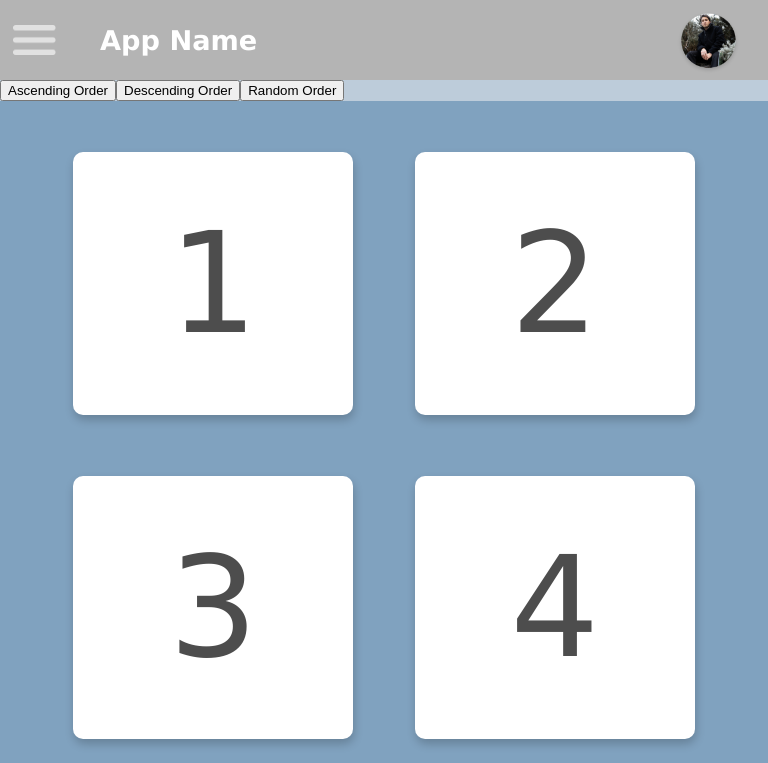
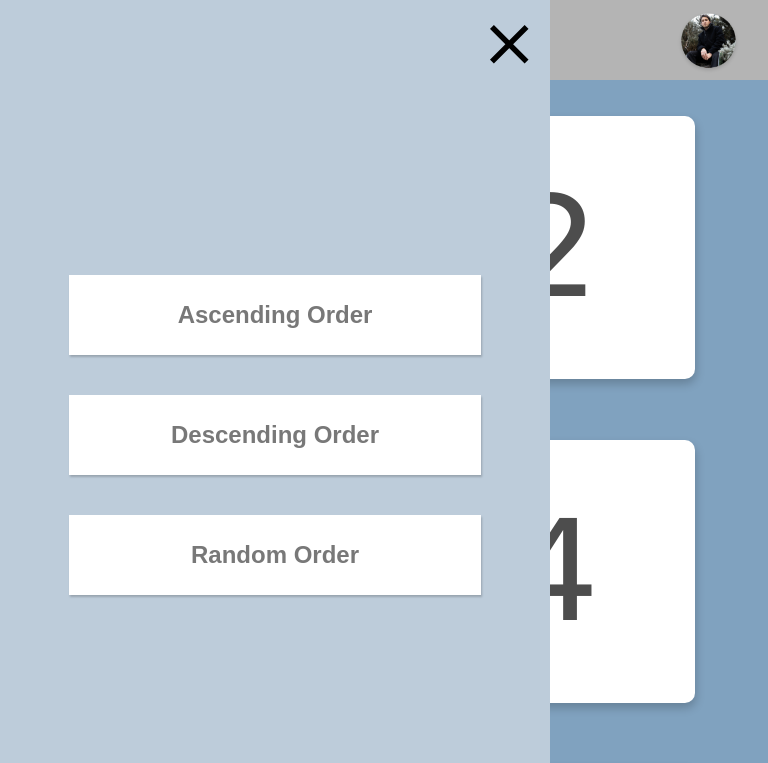
Before and after one commit to adhkr81/sj-trial, a React (Create React App) app: page / in a window 768 px wide. Shown: the top 763 px of the page. Built offline with nearby package versions, Linux system fonts and the light colour scheme.

Commit message:
sidebar css

```diff
--- a/src/App.js
+++ b/src/App.js
@@ -11,6 +11,8 @@ function App() {
   let filledArray = Array.from({length: 20}, (_, i) => i + 1)
 
   const [ card, setCard ] = useState(filledArray)
+
+  const [ slide, setSlide ] = useState(false)
 
 
   function handleAscend() {
@@ -29,15 +31,22 @@ function App() {
     setCard(shuffledArray)
   }
 
+  function handleSlide() {
+    setSlide(!slide)
+  }
+
+  console.log(slide)
 
   return (
     <div className="App">
-        <Navbar />
-        <Sidebar setCard={setCard}
-            filledArray={filledArray}
-            handleAscend={handleAscend}
-            handleDescend={handleDescend}
-            handleRandom={handleRandom}/>
+        <Navbar handleSlide={handleSlide}
+                slide={slide}/>
+
+        <Sidebar handleAscend={handleAscend}
+                 handleDescend={handleDescend}
+                 handleRandom={handleRandom}
+                 handleSlide={handleSlide}/>
+
         <Content card={card}/>
     </div>
   );
--- a/src/components/Content/styles.module.css
+++ b/src/components/Content/styles.module.css
@@ -6,7 +6,7 @@
         flex-direction: column;
         align-items: center;
         background-color: #80A2BF;
-        padding-top: 25px;
+        padding-top: 85px;
     }
 
     .card {
@@ -31,7 +31,7 @@
         align-items: center;
         justify-content: center;
         background-color: #80A2BF;
-        padding-top: 25px;
+        padding-top: 85px;
     }
 
     .card {
@@ -57,7 +57,7 @@
         align-items: center;
         justify-content: center;
         background-color: #80A2BF;
-        padding-top: 20px;
+        padding-top: 85px;
     }
 
     .card {
@@ -83,7 +83,7 @@
         align-items: center;
         justify-content: center;
         background-color: #80A2BF;
-        padding-top: 25px;
+        padding-top: 85px;
     }
 
     .card {
@@ -110,7 +110,7 @@
         align-items: center;
         justify-content: center;
         background-color: #80A2BF;
-        padding-top: 20px;
+        padding-top: 75px;
     }
 
     .card {
--- a/src/components/Navbar/index.js
+++ b/src/components/Navbar/index.js
@@ -2,12 +2,7 @@ import styles from "./styles.module.css"
 import menu from "../../assets/images/menu.png"
 import profile from "../../assets/images/profile.png"
 
-export function Navbar () {
-
-    function handleSlide() {
-        console.log("test")
-    }
-
+export function Navbar ({handleSlide}) {
 
     return (
             <div className={styles.nav}>
--- a/src/components/Navbar/styles.module.css
+++ b/src/components/Navbar/styles.module.css
@@ -1,6 +1,8 @@
 /* MOBILE PORTRAIT*/
 @media only screen and (max-width: 767px) and (orientation : portrait) {
     .nav {
+        position: fixed;
+        width: 100%;
         display: flex;
         justify-content: space-between;
         align-items: center;
@@ -40,6 +42,8 @@
 /* MOBILE LANDSCAPE*/
 @media only screen and (max-width: 767px) and (orientation : landscape) {
     .nav {
+        position: fixed;
+        width: 100%;
         display: flex;
         justify-content: space-between;
         align-items: center;
@@ -80,6 +84,8 @@
 @media only screen and (min-width: 768px) and (max-width: 1023px) and (orientation : portrait) {
 
     .nav {
+        position: fixed;
+        width: 100%;
         display: flex;
         justify-content: space-between;
         align-items: center;
@@ -120,6 +126,8 @@
 @media only screen and (min-width: 768px) and (max-width: 1023px) and (orientation : landscape) {
 
     .nav {
+        position: fixed;
+        width: 100%;
         display: flex;
         justify-content: space-between;
         align-items: center;
@@ -160,6 +168,8 @@
 @media only screen and (min-width: 1024px) {
 
     .nav {
+        position: fixed;
+        width: 100%;
         display: flex;
         justify-content: space-between;
         align-items: center;
--- a/src/components/Sidebar/index.js
+++ b/src/components/Sidebar/index.js
@@ -1,13 +1,20 @@
 import styles from "./styles.module.css"
+import close from "../../assets/images/close.png"
 
-export function Sidebar ({setCard, filledArray, handleAscend, handleDescend, handleRandom}) {
+export function Sidebar ({handleAscend, handleDescend, handleRandom, handleSlide}) {
+
 
 
     return (
-        <div className={styles.container}>
-            <button className={styles.buttons} onClick={handleAscend}>Ascending Order</button>
-            <button className={styles.buttons} onClick={handleDescend}>Descending Order</button>
-            <button className={styles.buttons} onClick={handleRandom}>Random Order</button>
-        </div>
+        <aside>
+            <div className={styles.container}>
+                <button className={styles.btn} onClick={handleSlide}>
+                    <img src={close} className={styles.closeIcon}/>
+                </button>
+                <button className={styles.buttons} onClick={handleAscend}>Ascending Order</button>
+                <button className={styles.buttons} onClick={handleDescend}>Descending Order</button>
+                <button className={styles.buttons} onClick={handleRandom}>Random Order</button>
+            </div>
+        </aside>
     )
 }
--- a/src/components/Sidebar/styles.module.css
+++ b/src/components/Sidebar/styles.module.css
@@ -1,7 +1,189 @@
+/* MOBILE PORTRAIT*/
+@media only screen and (max-width: 767px) and (orientation : portrait) {
+    .container {
+        position: fixed;
+        display: flex;
+        flex-direction: column;
+        align-items: center;
+        padding-top: 33%;
+        width: 260px;
+        height: 100%;
+        background-color: #BDCCDA;
+        top: 0;
+        left: 0;
+    }
+
+    .buttons {
+        background-color: white;
+        margin: 14px;
+        border: 0;
+        width: 75%;
+        height: 50px;
+        color: #787878;
+        font-weight: 550;
+        font-size: 1.1em;
+        box-shadow: 1px 1.5px 2px rgba(0, 0, 0, .2);
+        transition-duration: 0.3s;
+    }
+
+    .buttons:hover {
+        background-color: #7b7b7b;
+        color: white;
+    }
+
+    .closeIcon {
+        position: absolute;
+        left: 200px;
+        top: 25px
+    }
+
+    .btn {
+        border: 0;
+        background-color: #BDCCDA
+    }
+}
+
+/* MOBILE LANDSCAPE*/
+@media only screen and (max-width: 767px) and (orientation : landscape) {
+    .container {
+        position: fixed;
+        display: flex;
+        flex-direction: column;
+        align-items: center;
+        padding-top: 33%;
+        width: 260px;
+        height: 100%;
+        background-color: #BDCCDA;
+        top: 0;
+        left: 0;
+    }
+
+    .buttons {
+        background-color: white;
+        margin: 14px;
+        border: 0;
+        width: 75%;
+        height: 50px;
+        color: #787878;
+        font-weight: 550;
+        font-size: 1.1em;
+        box-shadow: 1px 1.5px 2px rgba(0, 0, 0, .2);
+        transition-duration: 0.3s;
+    }
+
+    .buttons:hover {
+        background-color: #7b7b7b;
+        color: white;
+    }
+
+    .closeIcon {
+        position: absolute;
+        left: 200px;
+        top: 25px
+    }
+
+    .btn {
+        border: 0;
+        background-color: #BDCCDA
+    }
+}
+
+/* TABLET PORTRAIT*/
+@media only screen and (min-width: 768px) and (max-width: 1023px) and (orientation : portrait) {
+    .container {
+        position: fixed;
+        display: flex;
+        flex-direction: column;
+        align-items: center;
+        padding-top: 33%;
+        width: 550px;
+        height: 100%;
+        background-color: #BDCCDA;
+        top: 0;
+        left: 0;
+    }
+
+    .buttons {
+        background-color: white;
+        margin: 20px;
+        border: 0;
+        width: 75%;
+        height: 80px;
+        color: #787878;
+        font-weight: 550;
+        font-size: 1.5em;
+        box-shadow: 1px 1.5px 2px rgba(0, 0, 0, .2);
+        transition-duration: 0.3s;
+    }
+
+    .buttons:hover {
+        background-color: #7b7b7b;
+        color: white;
+    }
+
+    .closeIcon {
+        position: absolute;
+        left: 490px;
+        top: 25px
+    }
+
+    .btn {
+        border: 0;
+        background-color: #BDCCDA
+    }
+}
+
+/* TABLET LANDSCAPE*/
+@media only screen and (min-width: 768px) and (max-width: 1023px) and (orientation : landscape) {
+    .container {
+        position: fixed;
+        display: flex;
+        flex-direction: column;
+        align-items: center;
+        padding-top: 33%;
+        width: 550px;
+        height: 100%;
+        background-color: #BDCCDA;
+        top: 0;
+        left: 0;
+    }
+
+    .buttons {
+        background-color: white;
+        margin: 14px;
+        border: 0;
+        width: 75%;
+        height: 50px;
+        color: #787878;
+        font-weight: 550;
+        font-size: 1.1em;
+        box-shadow: 1px 1.5px 2px rgba(0, 0, 0, .2);
+        transition-duration: 0.3s;
+    }
+
+    .buttons:hover {
+        background-color: #7b7b7b;
+        color: white;
+    }
+
+    .closeIcon {
+        position: absolute;
+        left: 490px;
+        top: 25px
+    }
+
+    .btn {
+        border: 0;
+        background-color: #BDCCDA
+    }
+}
+
 /* DESKTOP */
 @media only screen and (min-width: 1024px) {
 
     .container {
+        position: fixed;
+        /* position: absolute; */
         display: flex;
         flex-direction: column;
         align-items: center;
@@ -9,7 +191,6 @@
         width: 230px;
         height: 100%;
         background-color: #BDCCDA;
-        position: absolute;
         top: 50px;
         left: 0;
     }
@@ -31,4 +212,14 @@
         background-color: #7b7b7b;
         color: white;
     }
+
+    .closeIcon {
+        position: absolute;
+        left: -100px;
+    }
+
+    .btn {
+        border: 0;
+        background-color: #BDCCDA
+    }
 }
--- a/src/styles.module.css
+++ b/src/styles.module.css
@@ -3,7 +3,7 @@ body {
     padding: 0;
     font-family: Verdana, Geneva, Tahoma, sans-serif;
     height: 100%;
-    background:  #BDCCDA repeat-y 50% 0;
+    /* background:  #BDCCDA repeat-y 50% 0; */
 }
 
 .container {
```
Lines whose indentation alone changed are shown as unchanged.
